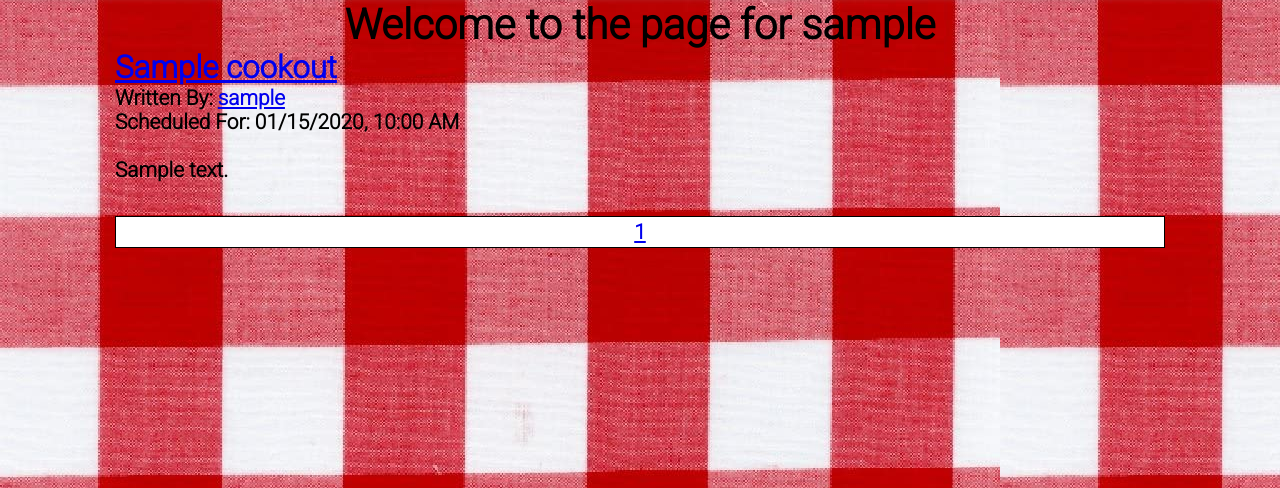
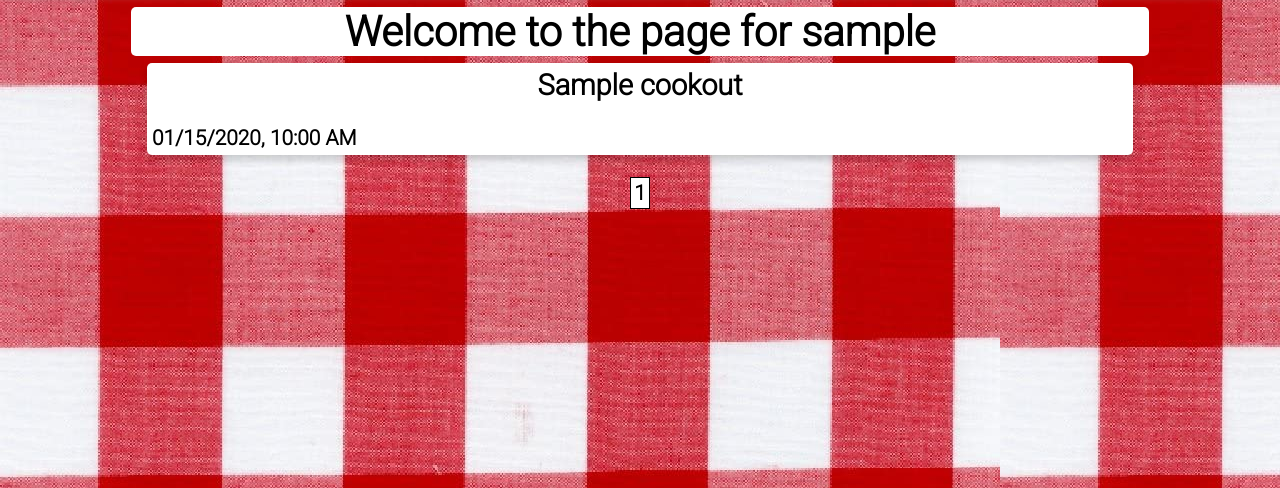
Before and after one commit to ajsprunger/cookout, a Flask app: a page that uses myapp/templates/user_cookouts.html in a window 1280 px wide. Shown: the part 60-548 px from the top of the page. Run offline with Flask 2, Linux system fonts and the light colour scheme; a user stored in the database is signed in; tables that the repository leaves empty hold one stand-in row (values such as "Sample post").

Commit message:
add styling for profile

```diff
--- a/myapp/static/css/index.css
+++ b/myapp/static/css/index.css
@@ -4,6 +4,7 @@
   border-radius: 5px;
   position: relative;
   background-color: white;
+  margin-bottom: 10px;
 }
 
 .card:hover {
--- a/myapp/static/css/user.css
+++ b/myapp/static/css/user.css
@@ -0,0 +1,58 @@
+.card {
+  box-shadow: 0 4px 8px 0 rgba(0, 0, 0, 0.2);
+  transition: 0.3s;
+  border-radius: 5px;
+  position: relative;
+  background-color: white;
+  margin-bottom: 10px;
+}
+
+.card:hover {
+  box-shadow:0 8px 16px 0 rgba(0,0,0,0.2);
+}
+
+.container {
+  padding: 2px 16px;
+}
+
+.car-boy {
+  padding: 5px;
+}
+
+.card-title {
+  text-decoration: none;
+  color: black;
+  font-size: 1.8rem;
+  text-align: center;
+}
+
+.host {
+  font-size: 1.2rem;
+  font-weight: 400;
+}
+
+a {
+  text-decoration: none;
+  color: black;
+}
+
+.pagination {
+  display: flex;
+  justify-content: center;
+}
+
+.link-span {
+  position: absolute;
+  width: 100%;
+  height: 100%;
+  top: 0;
+  left: 0;
+  z-index: 1;
+}
+
+.jumbotron {
+  text-align: center;
+  background-color: white;
+  margin: 5px 0px;
+  border-radius: 5px;
+}
--- a/myapp/templates/cookout.html
+++ b/myapp/templates/cookout.html
@@ -7,7 +7,7 @@
     <p class="date">{{ date.strftime('%m/%d/%Y, %I:%M %p') }}</p>
   </div>
   <div class="content">
-    <p>{{description}}</p>
+    <p>Description: {{description}}</p>
     <p>Hosted by: {{post.creator.username}}</p>
     <p>Location: {{location}}</p>
     <p>Foods:</p>
--- a/myapp/templates/user_cookouts.html
+++ b/myapp/templates/user_cookouts.html
@@ -1,23 +1,21 @@
+<link rel="stylesheet" href="../static/css/user.css">
 {% extends "base.html" %}
 {% block content %}
-  <div class="container">
 <div class="jumbotron">
   <div align="center">
     <h1>Welcome to the page for {{user.username}}</h1>
   </div>
 </div>
+<div class="container">
   {% for cookout in cookouts.items %}
-  <h2>
-    <a href="{{url_for('cookouts.cookout', cookout_id=cookout.id)}}">{{cookout.name}}</a>
-  </h2>
-  Written By: <a href="{{url_for('users.user_cookouts', username=cookout.creator.username)}}">{{cookout.creator.username}}</a>
-
-  <p class="text-muted">
-    Scheduled For: {{cookout.date.strftime("%m/%d/%Y, %I:%M %p")}}
-  </p>
+  <div class="card">
+    <a href="{{url_for('cookouts.cookout', cookout_id=cookout.id)}}"><span class="link-span"></span></a>
+      <div class="car-boy">
+        <p class="card-title">{{cookout.name}}</p>
         <br>
-  <p>{{cookout.description}}</p>
-  <br>
+        <p>{{cookout.date.strftime('%m/%d/%Y, %I:%M %p')}}</p>
+      </div>
+    </div>
   {% endfor %}
 </div>
 
```
Lines whose indentation alone changed are shown as unchanged.
